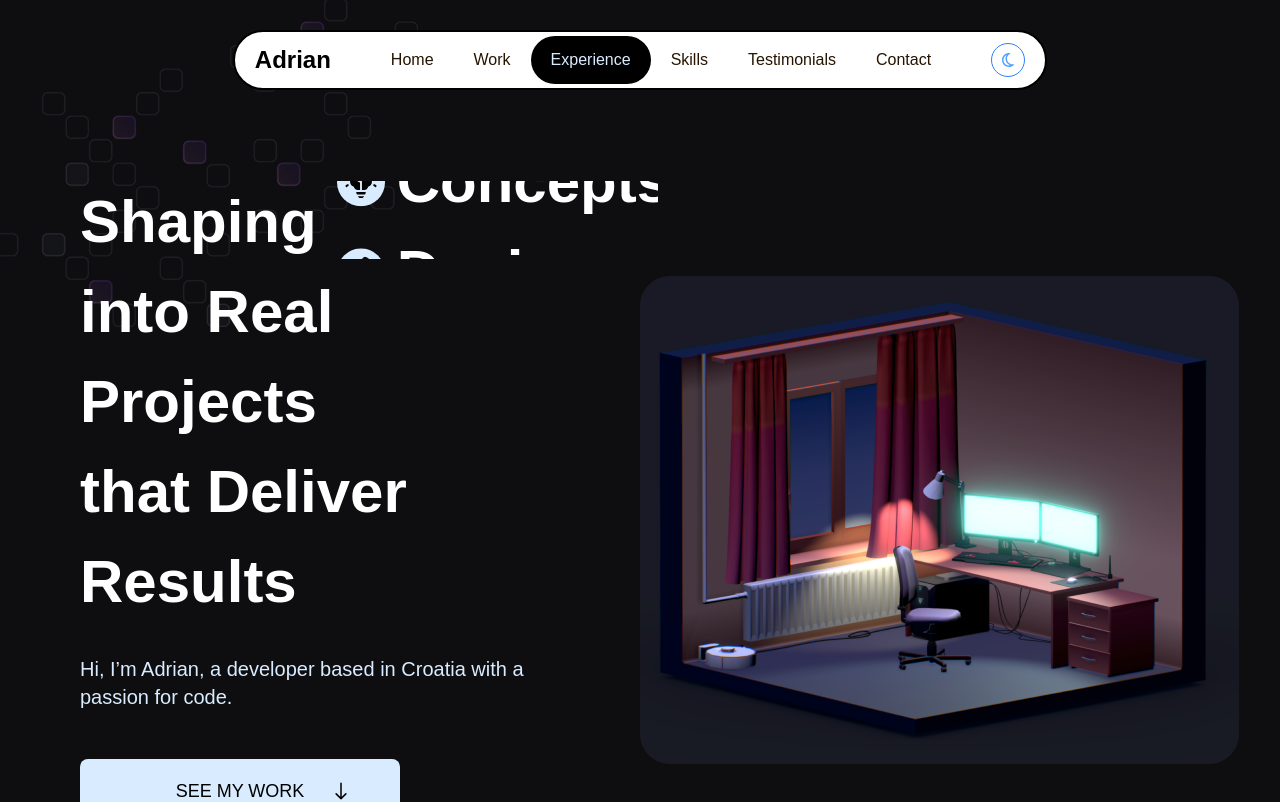
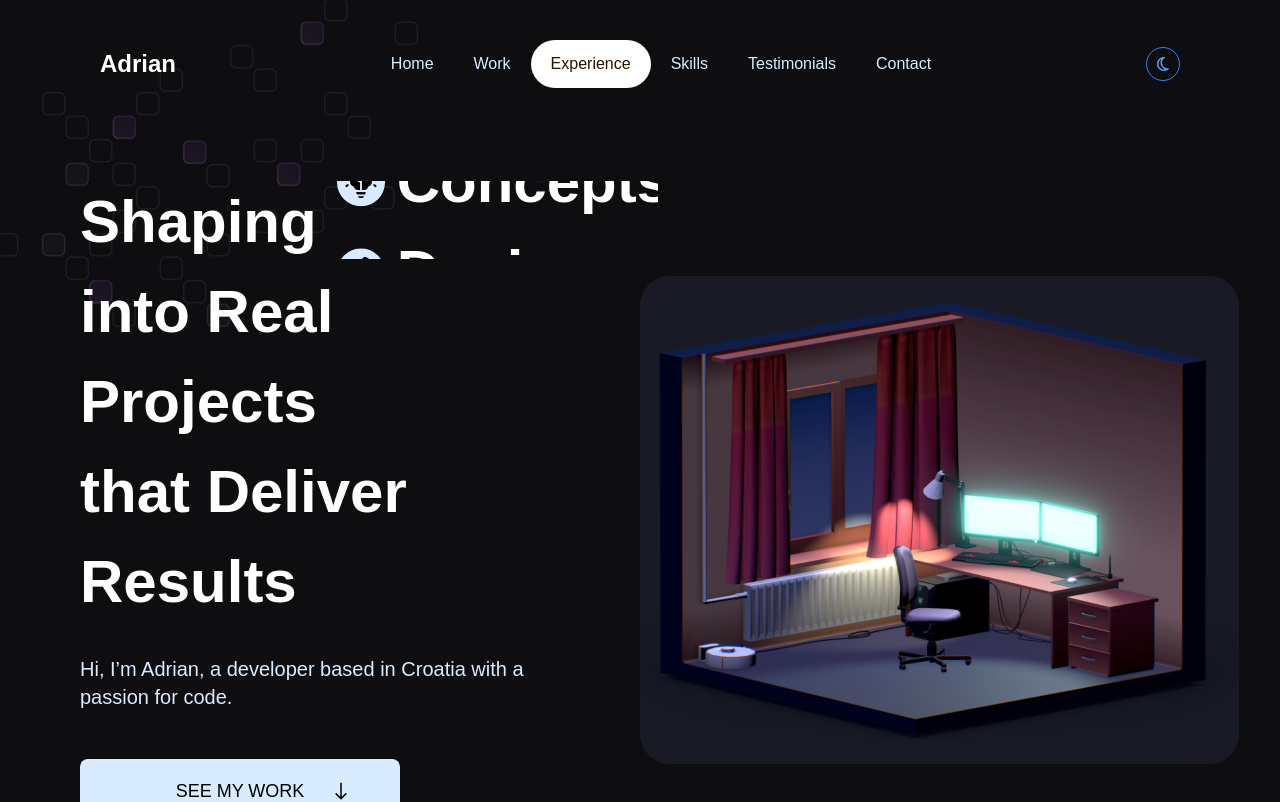
Before and after one commit to AssiaChemlali/Portfolio-3D, a React (Vite) app: page / in a window 1280 px wide. Shown: the top 802 px of the page. Built offline with nearby package versions, Linux system fonts and the light colour scheme; a web font is replaced by a local one.

Commit message:
fix mobile menu

```diff
--- /dev/null
+++ b/src/components/Nav.jsx
@@ -0,0 +1,88 @@
+
+import React, { useEffect, useRef, useState } from 'react'
+import { navLinks } from '../data'
+import { motion } from 'motion/react'
+
+
+const Nav = () => {
+  const refs = useRef([])
+  const [active, setActive] = useState(navLinks[0].name)
+  const [position, setPosition] = useState({
+    left: 0,
+    width: 0,
+    opacity: 0
+  })
+  const handleLeaveMouse = () => {
+    setPosition(prevData => ({
+      ...prevData,
+      opacity: 0
+    }))
+  }
+  const handleEntreMouse = (index) => {
+    updatePosition(index)
+  }
+
+  // update cursor position
+  const updatePosition = (index) => {
+    const ref = refs.current[index];
+    if (!ref) return;
+    const { width } = ref.getBoundingClientRect();
+    setPosition({ left: ref.offsetLeft, width, opacity: 1 });
+  };
+  const activeIndex = useRef(null)
+
+
+  useEffect(() => {
+    const handleScroll = () => {
+      navLinks.forEach((link, index) => {
+        const section = document.querySelector(link.link);
+        if (!section) return;
+        const top = section.offsetTop;
+        const height = section.offsetHeight;
+        const scrollY = window.scrollY + window.innerHeight / 2;
+        if (scrollY >= top && scrollY < top + height) {
+          if (activeIndex.current !== index) {
+            activeIndex.current = index
+            updatePosition(index)
+            setActive(navLinks[index].name)
+          }
+        }
+      });
+    };
+
+    window.addEventListener('scroll', handleScroll);
+    handleScroll(); // run once on load
+    return () => window.removeEventListener('scroll', handleScroll);
+
+  }, [active, activeIndex]);
+
+  return (
+    <nav className='hidden lg:flex items-center'>
+      <ul
+        onMouseLeave={handleLeaveMouse}
+        className='relative mx-auto flex w-fit p-1  px-10 '>
+        {
+          navLinks.map((link, index) => (
+            <li key={link.name} >
+              <a
+                ref={e => refs.current[index] = e}
+                onMouseEnter={() => handleEntreMouse(index)}
+                onClick={() => setActive(link.name)}
+                className={`relative z-10 flex cursor-pointer px-2 py-1.5 text-sm capitalize text-white-50 mix-blend-difference lg:px-5 lg:py-3 lg:text-base font-normal `}
+
+                href={link.link}>
+                {link.name}
+              </a>
+            </li>
+          )
+          )}
+
+        <motion.li
+          className='absolute z-0 h-7 rounded-full bg-white lg:h-12 '
+          animate={{ ...position }} />
+      </ul>
+    </nav>
+  )
+}
+
+export default Nav
--- a/src/sections/Navbar.jsx
+++ b/src/sections/Navbar.jsx
@@ -1,157 +1,74 @@
-import React, { useEffect, useRef, useState } from 'react'
+import React, { useEffect, useState } from 'react'
 import { navLinks } from '../data'
-import { motion } from 'motion/react'
 import { LuSunMedium } from "react-icons/lu";
 import { FaRegMoon } from "react-icons/fa6";
+import Nav from '../components/Nav';
+import { IoMenu } from "react-icons/io5";
+import { easeIn, easeInOut, motion,AnimatePresence } from 'motion/react';
 const Navbar = () => {
-  const [theme, setTheme] = useState('dark')
-  const [active, setActive] = useState(navLinks[0].name)
-  const [position, setPosition] = useState({
-    left: 0,
-    width: 0,
-    opacity: 0
-  })
 
-  function handleTheme(e) {
-    e.preventDefault()
+  let savedTheme = localStorage.getItem('theme') || 'dark'
+  const [theme, setTheme] = useState(savedTheme)
+  const [scrolled, setScrolled] = useState(false)
+  const [hideMenu,setHideMenu]=useState(true)
+  function handleThemeToggle() {
     setTheme(prev => prev === 'dark' ? 'light' : 'dark')
   }
 
   useEffect(() => {
     document.body.classList.remove("dark", 'light');
     document.body.classList.add(theme)
-
+    localStorage.setItem('theme', theme)
   }, [theme])
 
-  const [scrolled, setScrolled] = useState(false)
 
-  const refs = useRef([])
 
   useEffect(() => {
-
-    const handleScroll = () => {
-      const isScrolled = window.scrollY > 10
-      setScrolled(isScrolled)
-    }
-
+    const handleScroll = () => setScrolled(window.scrollY > 10)
     window.addEventListener('scroll', handleScroll)
     return () => window.removeEventListener('scroll', handleScroll)
 
   }, [])
-  const handleLeaveMouse = () => {
-    setPosition(prevData => ({
-      ...prevData,
-      opacity: 0
-    }))
-  }
-  const handleEntreMouse = (index) => {
-    updatePosition(index)
 
-  }
+   function handleMenuToggle(e){
 
-  // update cursor position
-  const updatePosition = (index) => {
-    const ref = refs.current[index];
-    if (!ref) return;
-    const { width } = ref.getBoundingClientRect();
-    setPosition({ left: ref.offsetLeft, width, opacity: 1 });
-  };
-  const activeIndex = useRef(null)
-
-
-  useEffect(() => {
-    const handleScroll = () => {
-      navLinks.forEach((link, index) => {
-        const section = document.querySelector(link.link);
-
-        if (!section) return;
-        const top = section.offsetTop;
-        const height = section.offsetHeight;
-        const scrollY = window.scrollY + window.innerHeight / 2;
-
-        if (scrollY >= top && scrollY < top + height) {
-
-          if (activeIndex.current !== index) {
-            activeIndex.current = index
-            updatePosition(index)
-            setActive(navLinks[index].name)
-
-          }
-
-
-
-
-        }
-      });
-    };
-
-    window.addEventListener('scroll', handleScroll);
-    handleScroll(); // run once on load
-    return () => window.removeEventListener('scroll', handleScroll);
-
-  }, [active, activeIndex]);
-
+  setHideMenu(!hideMenu)
+   }
 
   return (
 
-    <header className={` fixed w-full  left-1/2 py-6 px-5 md:px-20 -translate-1/2 transition-all duration-300 ease-in-out z-50 mt-5 ${scrolled ? 'md:top-10  ' : 'md:top-10 top-0 bg-transparent '}`}>
+    <header className={`fixed w-full  left-1/2 py-4 px-5 md:px-20 -translate-x-1/2 transition-all duration-300 ease-in-out z-50 bg-red-500 mt-0 ${scrolled ? ' bg-red-500 md:mt-0' : '  md:bg-transparent md:mt-5'}`}>
+      <div className='mx-auto flex items-center  justify-between  px-5  '>
+        <a href="." className='text-semibold text-xl  md:text-2xl text-white font-bold transition-transform duration-300 '>Adrian </a>
 
-      <div
+        {/* Desktop menu */}
+        <Nav />
 
-        className='mx-auto flex items-center w-fit justify-between border-2 border-black rounded-full px-5 bg-white '>
-
-        <a href="." className='text-semibold text-xl  md:text-2xl text-black font-bold transition-transform duration-300 '>Adrian </a>
-
-        {/* de activeIndex.current=index sktop menu */}
-        <nav className='hidden lg:flex items-center'>
-          <ul
-            onMouseLeave={handleLeaveMouse}
-            className='relative mx-auto flex w-fit p-1  px-10 '>
-            {
-              navLinks.map((link, index) => (
-                <li
-                  key={link.name}
-
-
-                >
-                  <a
-
-                    ref={e => refs.current[index] = e}
-                    onMouseEnter={() => handleEntreMouse(index)}
-                    onClick={() => setActive(link.name)}
-                    className={`relative z-10 flex cursor-pointer px-2 py-1.5 text-sm capitalize text-white-50 mix-blend-difference md:px-5 md:py-3 md:text-base font-normal `}
-
-                    href={link.link}>
-                    {link.name}
-                  </a>
-                </li>
-
-              )
-              )}
-
-            <motion.li
-              className='absolute z-0 h-7 rounded-full bg-black md:h-12 '
-              animate={{ ...position }} />
-          </ul>
-        </nav>
-
-        <div className=' border border-blue-500 rounded-full'>
-          {/* <a className=' bg-black rounded-lg text-white py-2 px-5 font-medium  transition-colors  duration-300 ' href='#contact'>
-            <span className=' transition-colors duration-300'> Buy Now</span>
-          </a> */}
-          <button className=' p-2 text-blue-400 '
-            onClick={handleTheme}
-          >
+        <div className='flex items-center justify-center gap-2 border-amber-300 mt-0'>
+          <button className=' p-2 text-blue-400 border border-blue-500 rounded-full' onClick={handleThemeToggle}>
             {theme === 'light' ? <LuSunMedium /> : <FaRegMoon />}
-
-
           </button>
+          <button className='flex lg:hidden text-white-50 text-3xl cursor-pointer' onClick={handleMenuToggle}>
+          <IoMenu />
+        </button>
         </div>
 
       </div>
 
       {/* mobile menu */}
-      <nav className='hidden bg-amber-900 px-20 py-5'>
+      <AnimatePresence>
+      {
+        !hideMenu &&  <motion.nav
+        key="m"
+         initial={{opacity:0,y:-100}}
+         animate={{opacity:1,y:10}}
+         transition={{
+          duration:1,
+          delay:0.1,
+          type:'spring'
+         }}
+         exit={{ opacity:0,y:-100 }}
+        className='flex lg:hidden  px-10 py-5 bg-black-200 z-0'>
         <ul className='flex flex-col gap-3'>
           {
             navLinks.map((link) => (
@@ -160,9 +77,11 @@ const Navbar = () => {
               </li>
             ))
           }
+        </ul>
+      </motion.nav>
 
-        </ul>
-      </nav>
+      }
+     </AnimatePresence>
     </header>
   )
 }
```
Also changed, not shown: src/components/Loader.jsx (+0 -8 lines).
